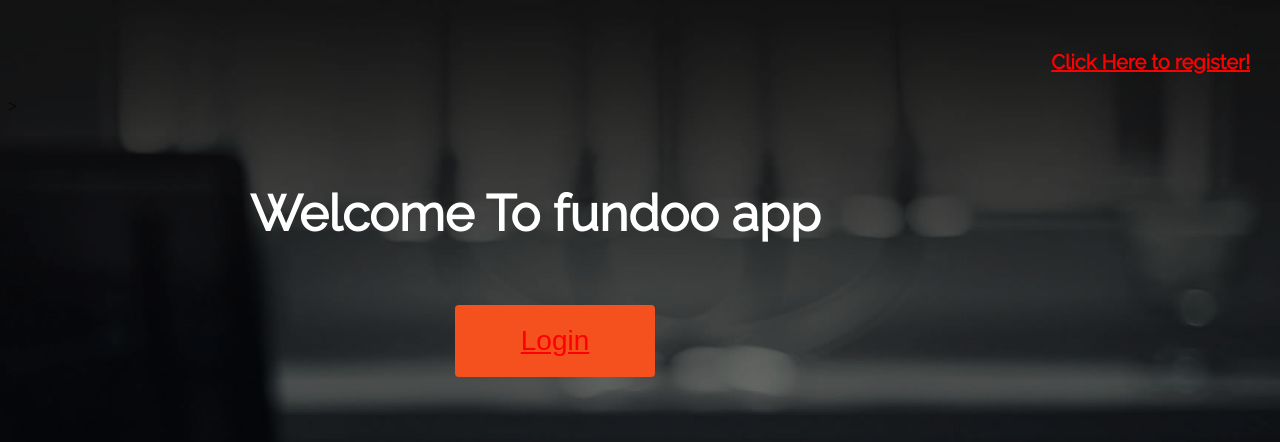
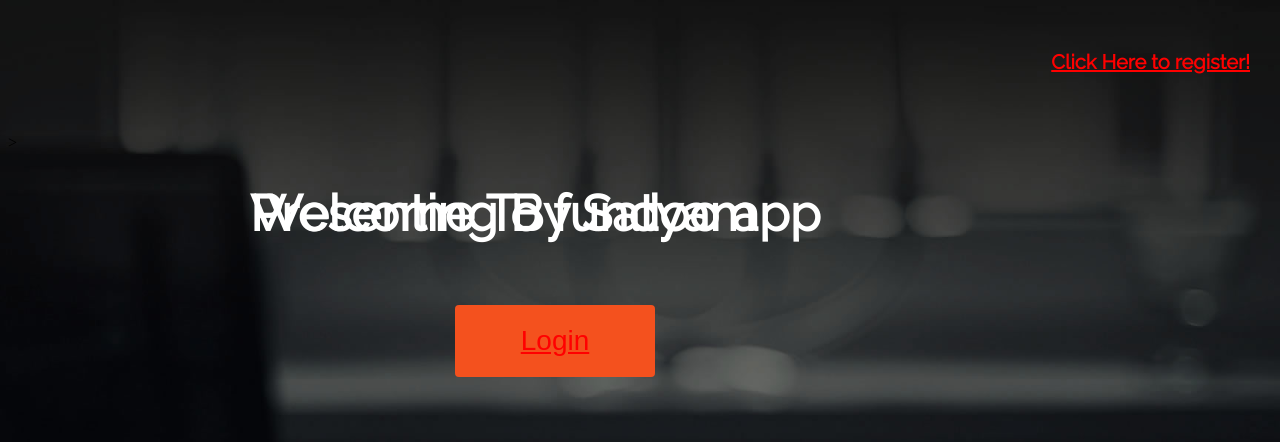
Before and after one commit to satyam4853/-new_chatapp, a Django app: page / in a window 1280 px wide. Shown: the top 442 px of the page. Run offline with Django 3.2, Linux system fonts and the light colour scheme.

Commit message:
feat:changed index.html file

```diff
--- a/fundoo/fundooapp/templates/index.html
+++ b/fundoo/fundooapp/templates/index.html
@@ -8,6 +8,7 @@
 {% block content %}
 <center>
     <h1>Welcome To fundoo app</h1><br><br>
+    <h1>Presenting By Satyam</h1><br><br>
     <button class="button" style="vertical-align:middle"><span><a href="{% url 'sign_in' %}">Login</a></span></button><br>
     <h3><a href="{% url 'signup' %}">Click Here to register!</a></h3><br><br>
     </center>
```
